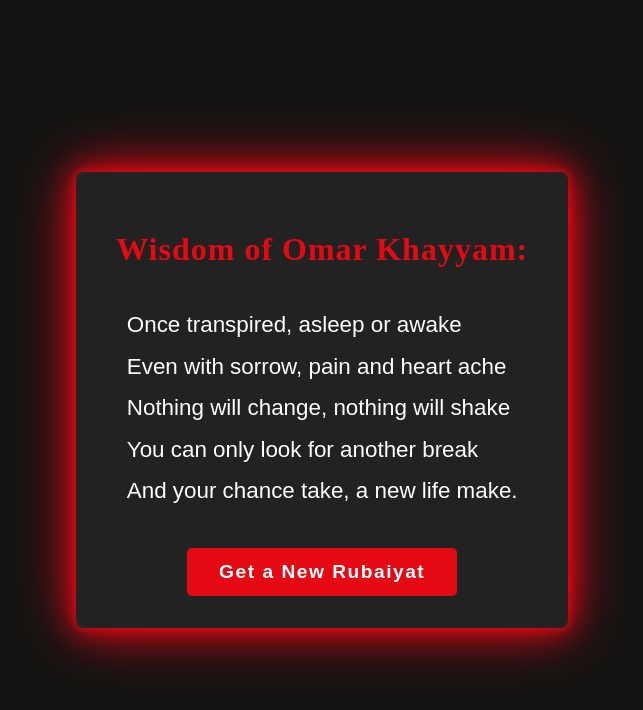
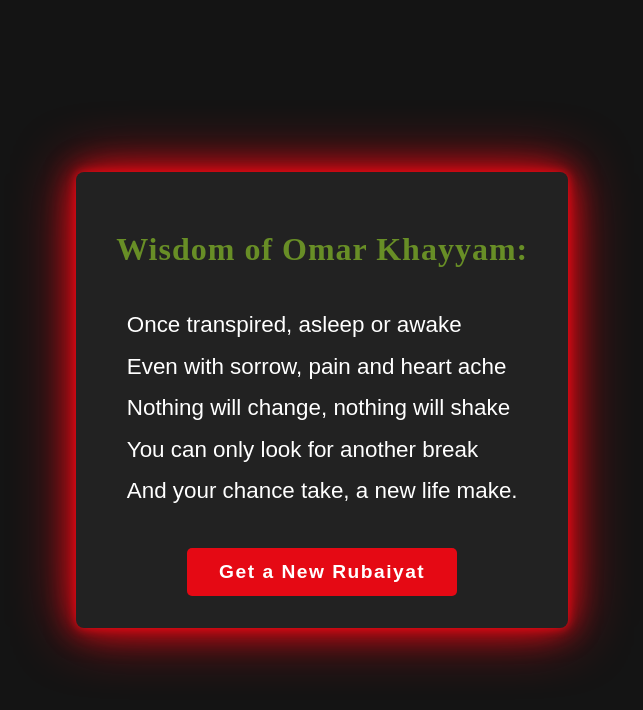
Before and after one commit to Sulton88Mehron90/rubaiyat, a React (Create React App) app: page / in a window 1280 px wide. Shown: the top 710 px of the page, without its empty margins (326-969 px from the left). Built offline with nearby package versions, Linux system fonts and the light colour scheme.

Commit message:
Add color to h2

```diff
--- a/src/Components/Rubaiyat/Rubaiyat.css
+++ b/src/Components/Rubaiyat/Rubaiyat.css
@@ -30,14 +30,15 @@ body {
 h2 {
     font-family: 'Dancing Script', cursive;
     font-size: 2rem;
-    color: #E50914;
+    /* color: #E50914; */
+    /* color: #4CAF50; */
+    color: #688E26;
     margin-bottom: 2rem;
     letter-spacing: 1px;
     font-weight: bold;
 }
 
 .poem p {
-    /* font-family: 'Dancing Script', cursive; */
     font-size: 1.4rem;
     line-height: 1.5;
     color: #ffffff;
```
